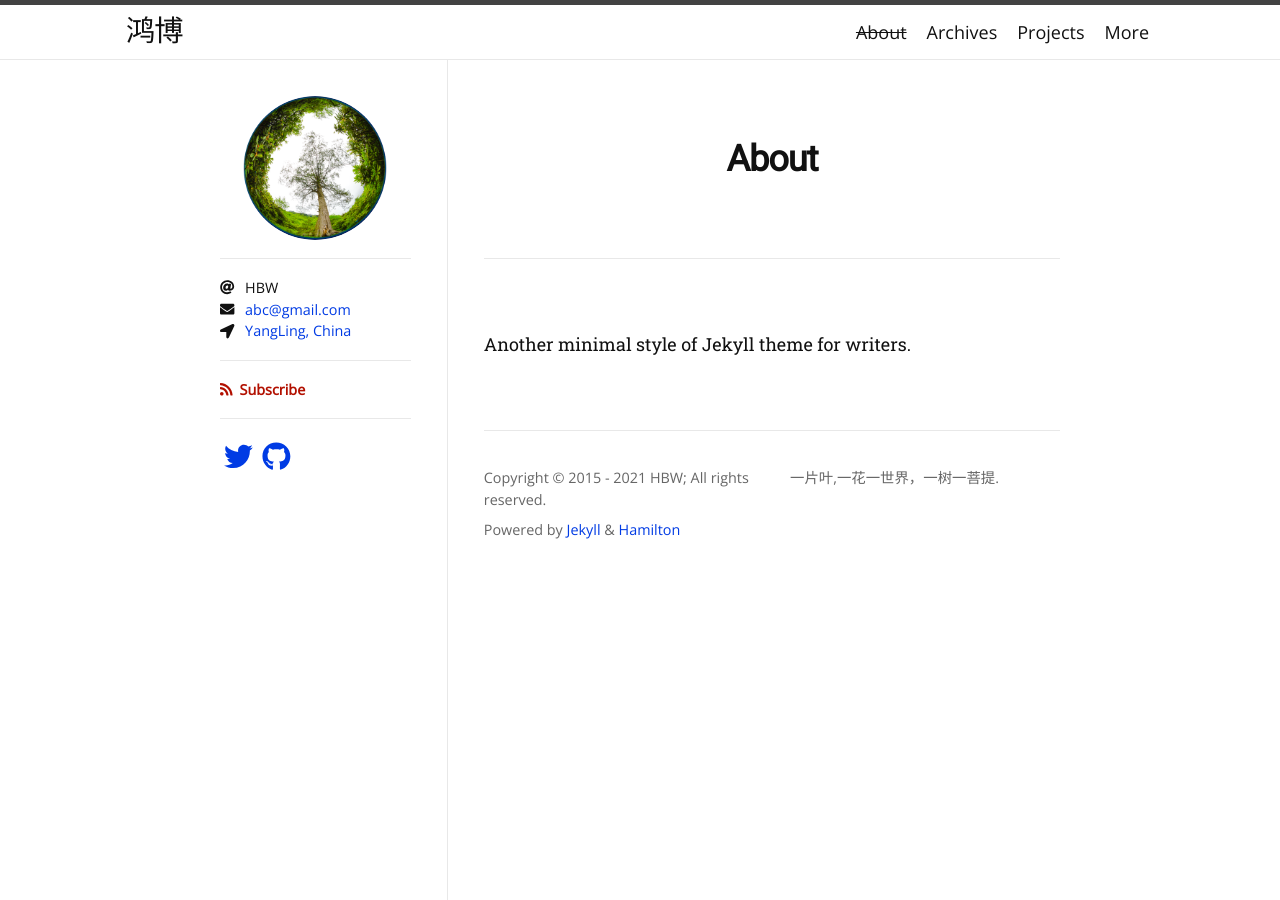
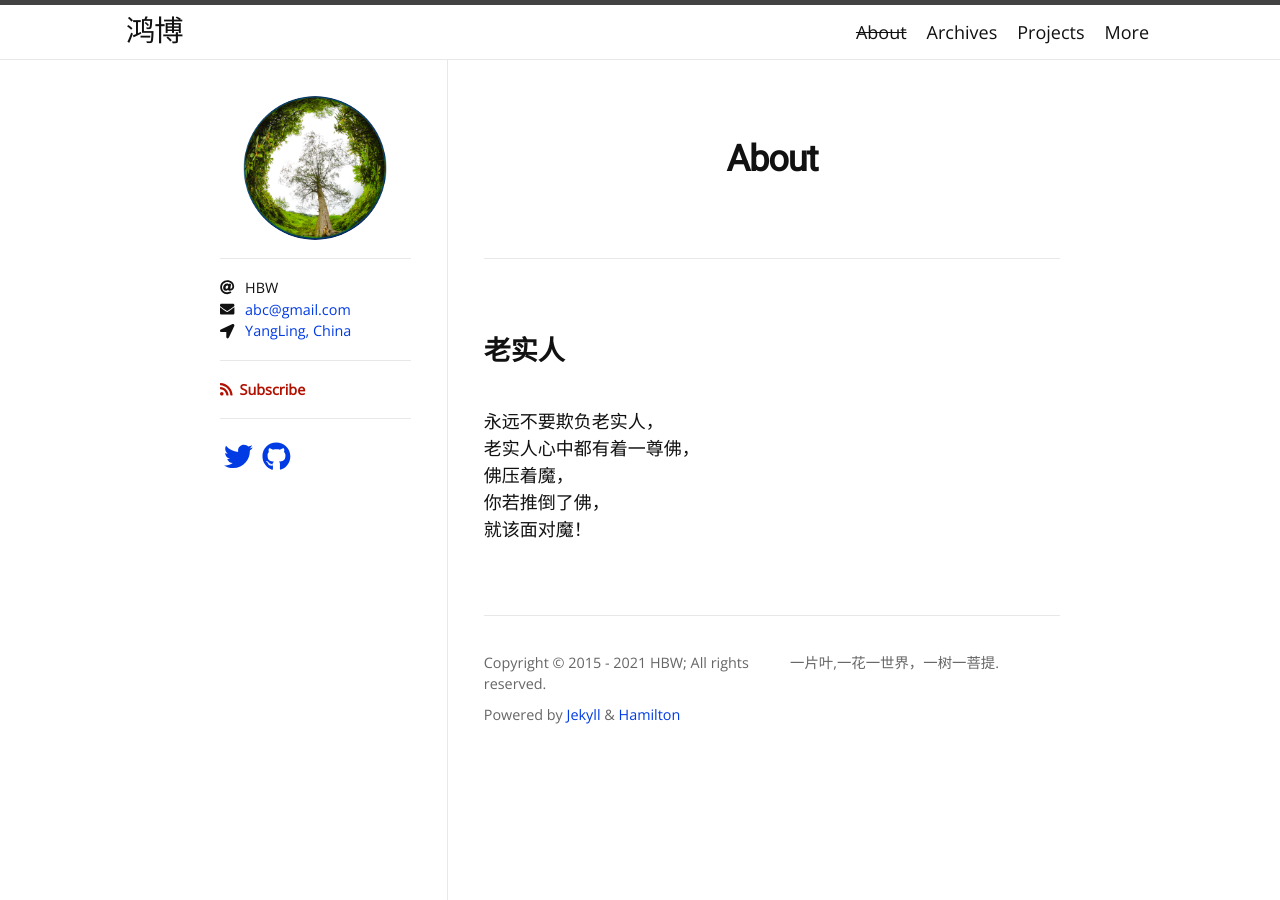
Before and after one commit to YiPianYe/hamilton, a Jekyll site: the page built from about.md, in a window 1280 px wide. Built offline with Jekyll 4.4.1, drawn with Linux system fonts in a browser that asks for light colours; some web fonts are replaced.

Commit message:
Update about.md

```diff
--- a/about.md
+++ b/about.md
@@ -4,4 +4,10 @@ title: About
 permalink: /about/
 ---
 
-Another minimal style of Jekyll theme for writers.
+## 老实人
+
+永远不要欺负老实人，
+老实人心中都有着一尊佛，
+佛压着魔，
+你若推倒了佛，
+就该面对魔！
```
